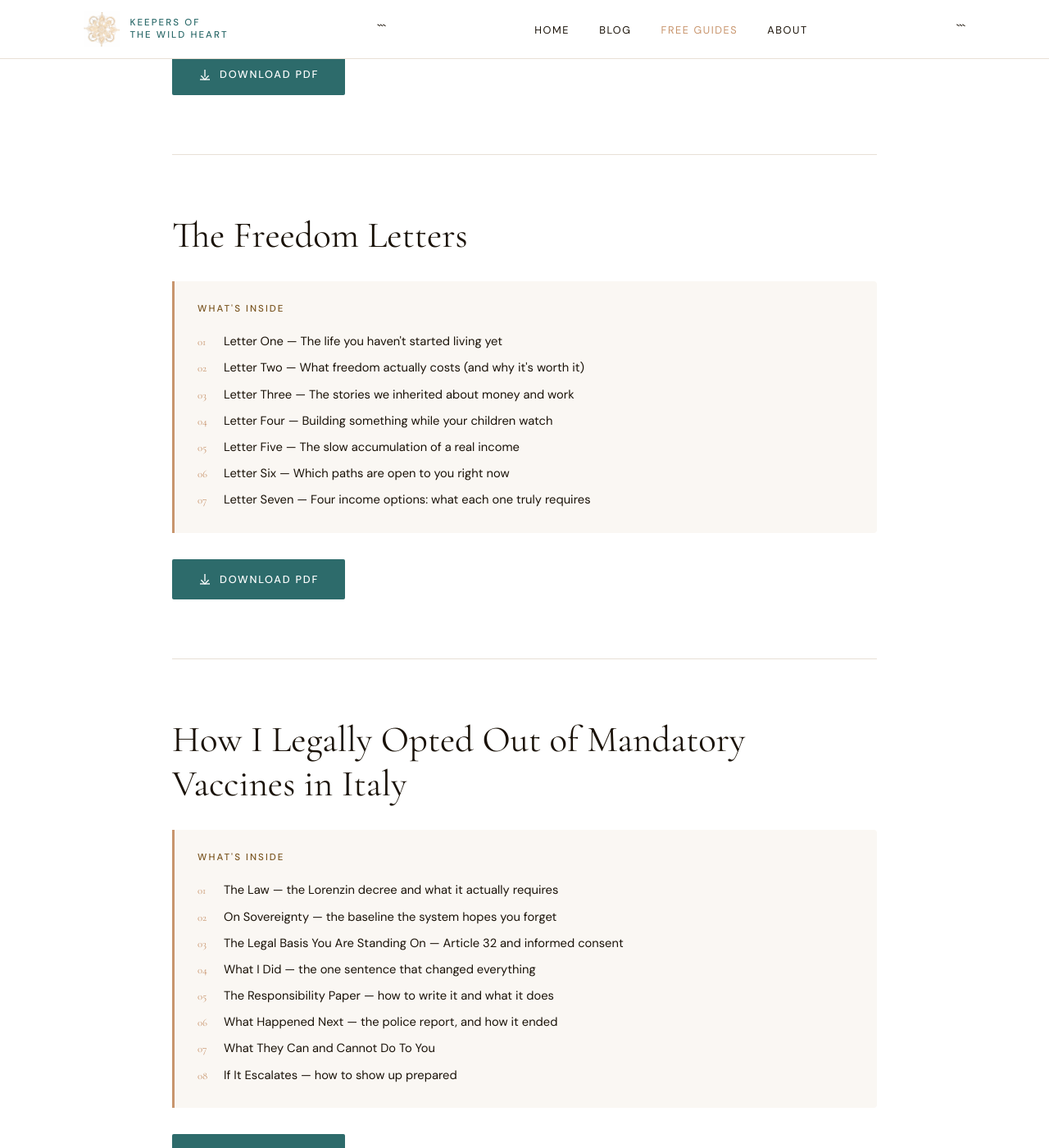
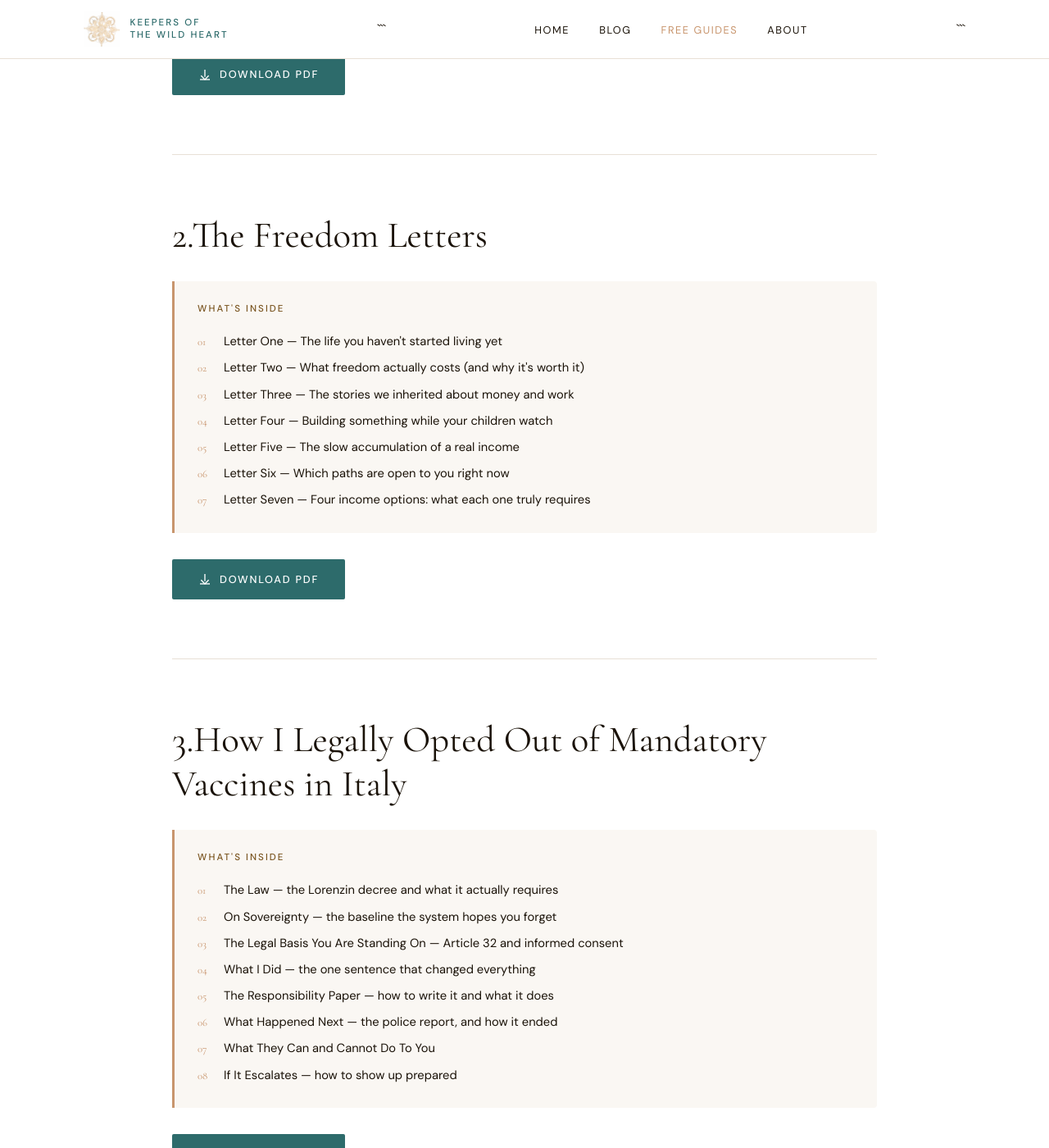
Before and after one commit to Blubell26/giuliapacciotti.com, a Jekyll site: the page resources.html, which Jekyll copies as it is, in a window 1280 px wide and 1400 px high, scrolled down 733 px. Shown: the whole window at 82% size. Built offline with Jekyll 4.4.1, drawn with Linux system fonts in a browser that asks for light colours; some of the changed text lies outside the part shown.

Commit message:
Update resources.html

```diff
--- a/resources.html
+++ b/resources.html
@@ -451,7 +451,7 @@
 
   <!-- GUIDE 1 -->
   <div class="guide">
-    <h3 class="guide-title">Unschooling Without a Map</h3>
+    <h3 class="guide-title">1.Unschooling Without a Map</h3>
 
     <div class="toc">
       <p class="toc-heading">What's inside</p>
@@ -476,7 +476,7 @@
 
   <!-- GUIDE 2 -->
   <div class="guide">
-    <h3 class="guide-title">The Freedom Letters</h3>
+    <h3 class="guide-title">2.The Freedom Letters</h3>
 
     <div class="toc">
       <p class="toc-heading">What's inside</p>
@@ -502,7 +502,7 @@
 
   <!-- GUIDE 3 -->
   <div class="guide">
-    <h3 class="guide-title">How I Legally Opted Out of Mandatory Vaccines in Italy</h3>
+    <h3 class="guide-title">3.How I Legally Opted Out of Mandatory Vaccines in Italy</h3>
 
     <div class="toc">
       <p class="toc-heading">What's inside</p>
```
